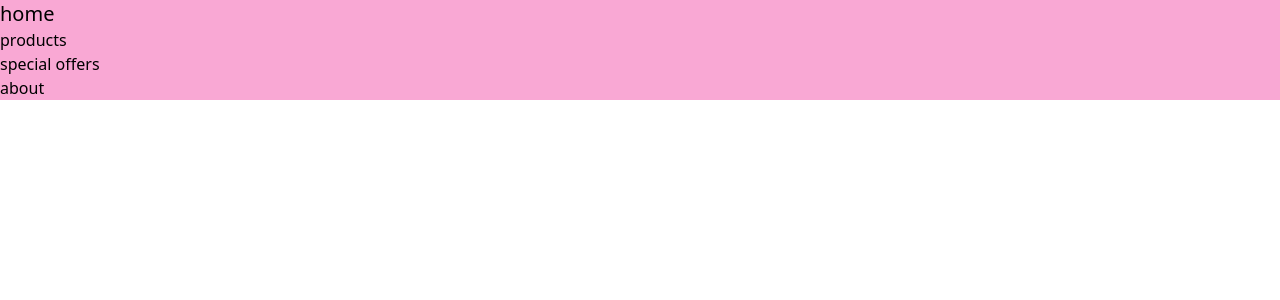
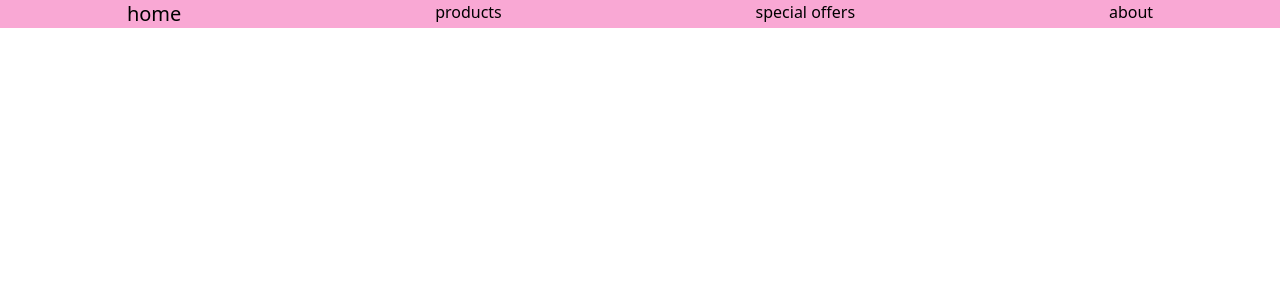
Before and after one commit to mehrnaz-ghaffar/onlineshop, a Vue app: page / in a window 1280 px wide. Shown: the top 300 px of the page. Built offline with nearby package versions, Linux system fonts and the light colour scheme.

Commit message:
chore: fixed nav

```diff
--- a/src/App.vue
+++ b/src/App.vue
@@ -1,7 +1,7 @@
 <template>
   <div id="app">
     <nav class="bg-pink-300">
-      <ul>
+      <ul class="flex justify-around">
         <li class="text-xl">home</li>
         <li>products</li>
         <li>special offers</li>
```
